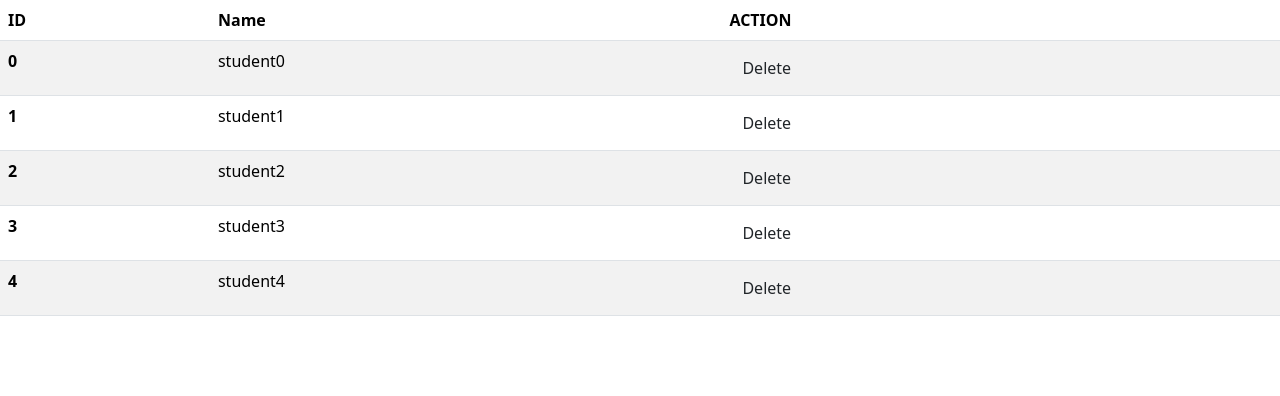
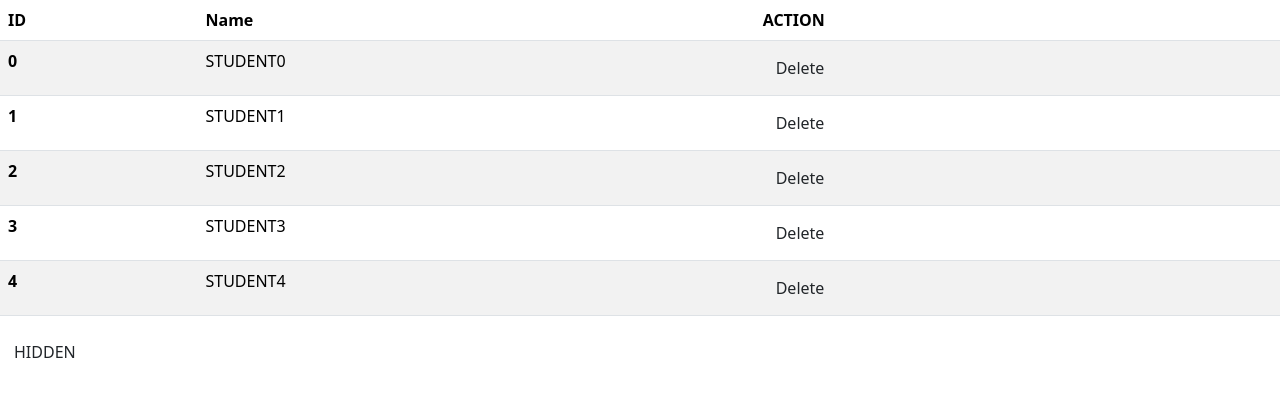
Before and after one commit to Powl28/Test_React01, a React (Vite) app in the folder app01-state/: page / in a window 1280 px wide. Shown: the top 396 px of the page. Built offline with nearby package versions, Linux system fonts and the light colour scheme.

Commit message:
Show_And_Hidden

```diff
--- a/app01-state/src/App.jsx
+++ b/app01-state/src/App.jsx
@@ -7,7 +7,7 @@ function App() {
 
     let student = {
       id : index,
-      name : "student" + index,
+      name : "STUDENT" + index,
     };
 
     students.push(student);
@@ -15,12 +15,13 @@ function App() {
 
   const [data, setData] = useState(students);
 
+  const [show, setShow] = useState(true)
+
   const deleteData = (id)=>{
     setData(data.filter((item)=>item.id != id))
   }
 
-  return (
-    <div>
+  const table = ()=>(
   <table class="table  table-striped">
     <thead>
       <tr>
@@ -40,7 +41,17 @@ function App() {
       </tr>
         ))}
     </tbody>
-    </table>
+  </table>)
+
+
+  return (
+    <div>
+
+    {show && table()}
+
+
+    <td><button onClick={()=>setShow(!show)} className="btn btn=danger">{show ?"HIDDEN":"SHOW"}</button></td>
+
     </div>
 
 
```
Lines whose indentation alone changed are shown as unchanged.
